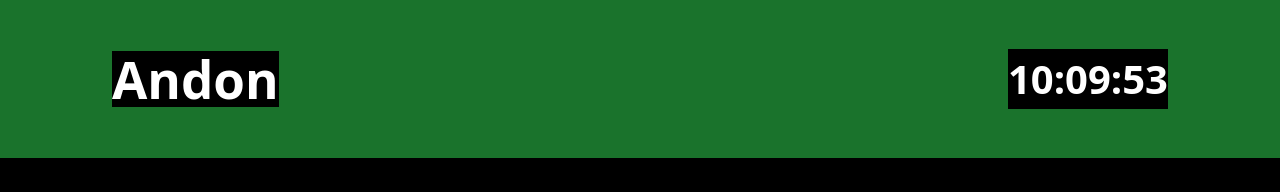
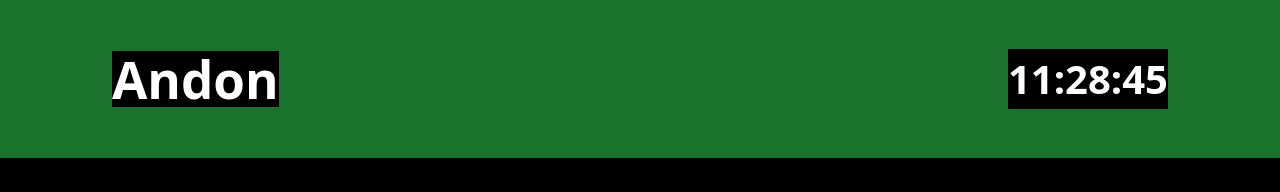
Before and after one commit to kesplay11/practicasNewsan, a React (Vite) app: page / in a window 1280 px wide. Shown: the top 192 px of the page. Built offline with nearby package versions, Linux system fonts and the light colour scheme.

Commit message:
Añadi las hora funcional

```diff
--- a/src/components/Hora.tsx
+++ b/src/components/Hora.tsx
@@ -1,9 +1,22 @@
-export default function Hora(){
-    return(
-        <div>
-            <h2 className="hora-h2">
-            10:09:53
-            </h2>
-        </div>
-    )
+import  { useState, useEffect } from 'react';
+import moment from 'moment';
+
+export default function Hora() {
+  const [horaActual, setHoraActual] = useState<string>(moment().format('HH:mm:ss'));
+
+  useEffect(() => {
+    const intervalId = setInterval(() => {
+      setHoraActual(moment().format('HH:mm:ss'));
+    }, 1000);
+
+    return () => clearInterval(intervalId);
+  }, []);
+
+  return (
+    <div>
+      <h2 className="hora-h2">
+        {horaActual}
+      </h2>
+    </div>
+  );
 }
```
